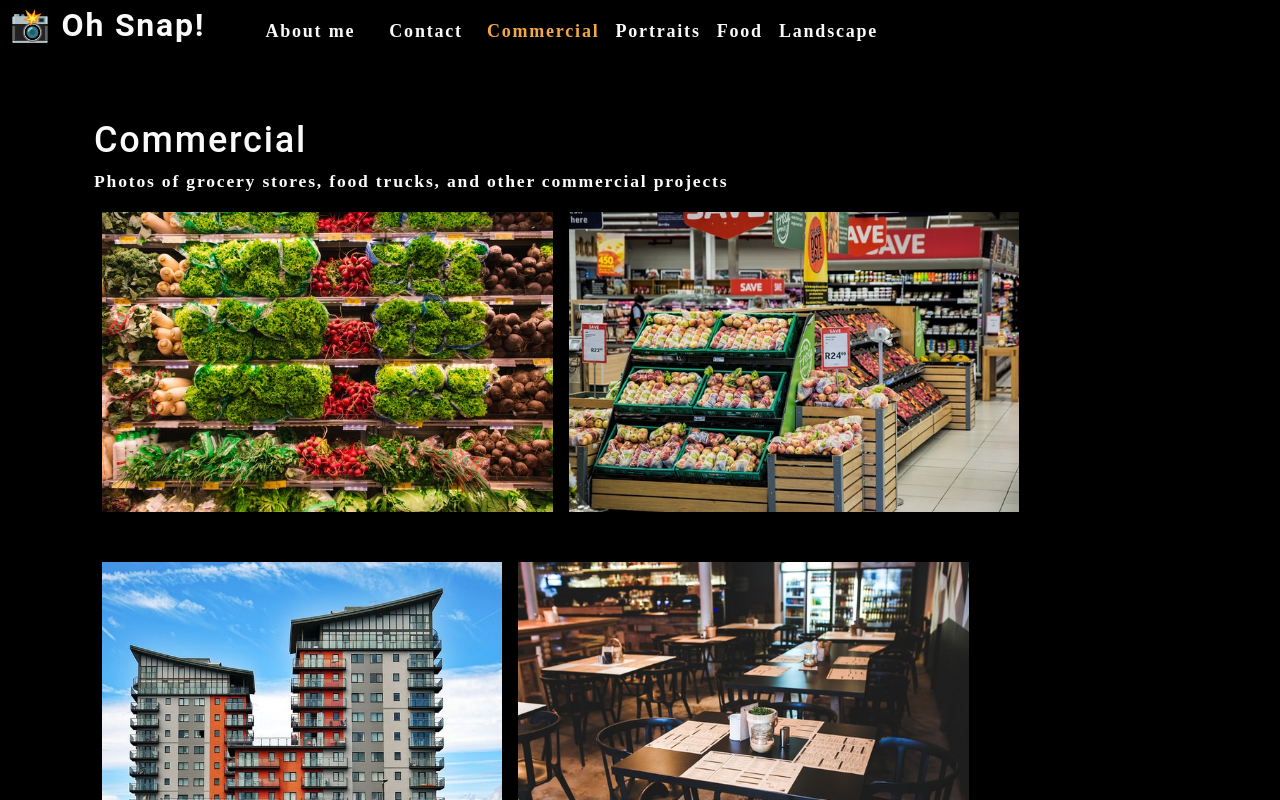
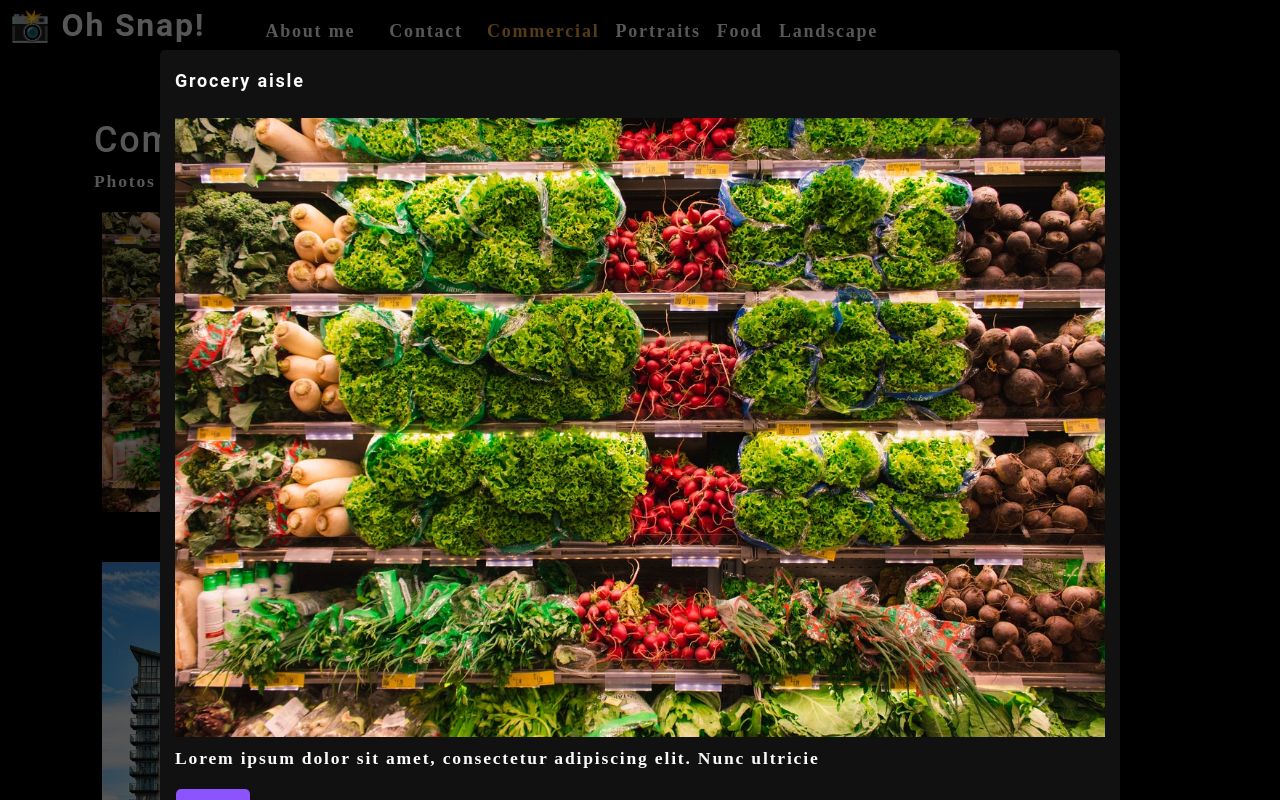
Before and after one commit to snew430/cautious-telegram, a React (Create React App) app: page / in a window 1280 px wide. Both pictures are taken after a click on the picture 327 px from the left and 361 px from the top of the page. Shown: the top 800 px of the page. Built offline with nearby package versions, Linux system fonts and the light colour scheme.

Commit message:
create modal and state

```diff
--- /dev/null
+++ b/src/components/Modal/index.js
@@ -0,0 +1,21 @@
+import React from "react";
+
+const Modal = ({ currentPhoto }) => {
+  const { name, category, description, index } = currentPhoto;
+
+  return (
+    <div className="modalBackdrop">
+      <div className="modalContainer">
+        <h3 className="modalTitle">{name}</h3>
+        <img
+          src={require(`../../assets/large/${category}/${index}.jpg`)}
+          alt="current category"
+        />
+        <p>{description}</p>
+        <button type="button">Close</button>
+      </div>
+    </div>
+  );
+};
+
+export default Modal;
--- a/src/components/PhotoList/index.js
+++ b/src/components/PhotoList/index.js
@@ -1,7 +1,9 @@
 import React, { useState } from "react";
-// import Modal from '../Modal'
+import Modal from "../Modal";
 
 const PhotoList = ({ category }) => {
+  const [currentPhoto, setCurrentPhoto] = useState();
+  const [isModalOpen, setIsModalOpen] = useState(false);
   const [photos] = useState([
     {
       name: "Grocery aisle",
@@ -121,8 +123,14 @@
 
   const currentPhotos = photos.filter((photo) => photo.category === category);
 
+  const toggleModal = (image, i) => {
+    setCurrentPhoto({ ...image, index: i });
+    setIsModalOpen(true);
+  };
+
   return (
     <div>
+      {isModalOpen && <Modal currentPhoto={currentPhoto} />}
       <div className="flex-row">
         {currentPhotos.map((image, i) => (
           <img
@@ -130,6 +138,7 @@
             alt={image.name}
             className="img-thumbnail mx-1"
             key={image.name}
+            onClick={() => toggleModal(image, i)}
           />
         ))}
       </div>
```
